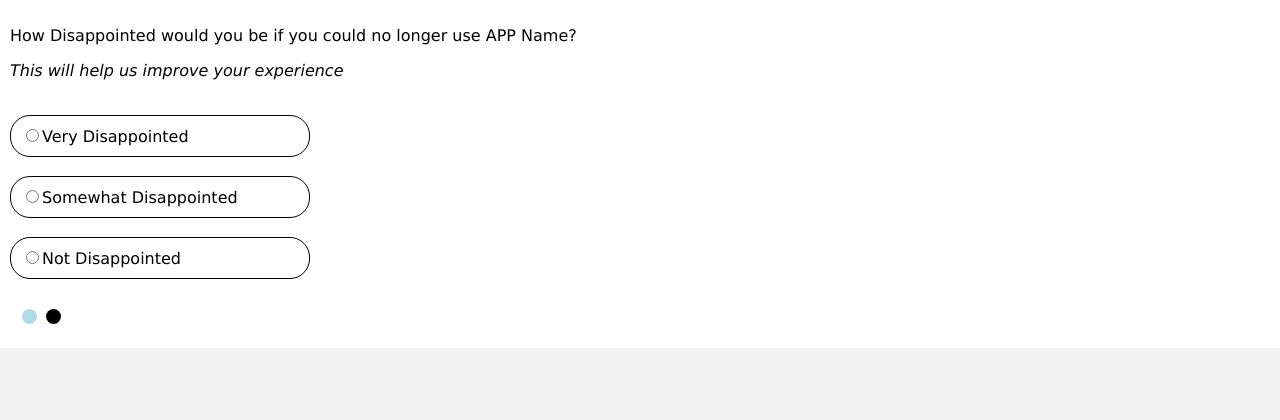
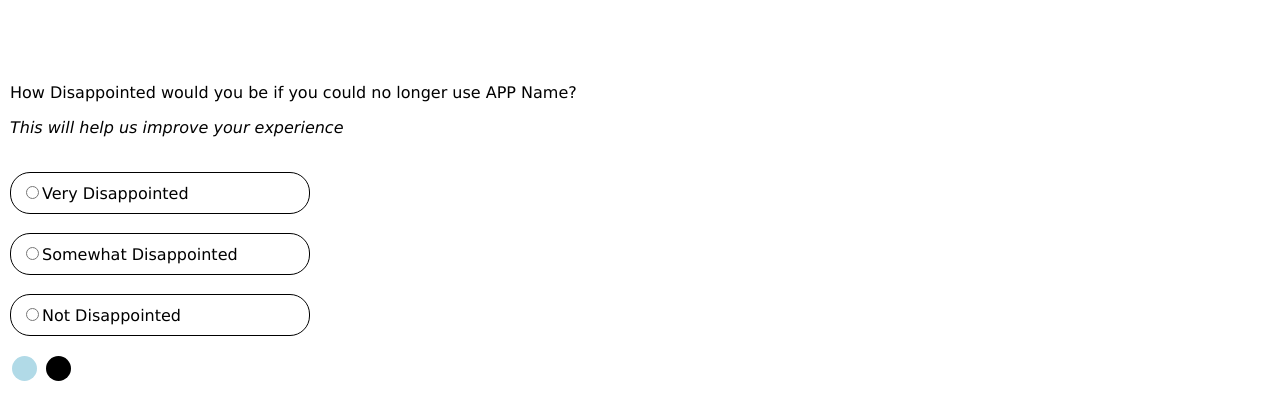
Before and after one commit to ChintzRuparel/clevertap-notifications-mockup, a plain HTML site: page app-intro.html in a window 1280 px wide. Drawn offline with Linux system fonts and the light colour scheme.

Commit message:
general built changes

```diff
--- a/app-intro.html
+++ b/app-intro.html
@@ -7,7 +7,7 @@
 
 <style>
 * {box-sizing: border-box}
-body {font-family: Verdana, sans-serif; margin:0;background-color:#f1f1f1f1;}
+body {font-family: Verdana, sans-serif; margin:0;background-color:white;}
 
 /* Slideshow container */
 .slideshow-container {
@@ -27,15 +27,15 @@ body {font-family: Verdana, sans-serif; margin:0;background-color:#f1f1f1f1;}
 .dot-container {
     text-align: left;
     justify-content: left;
-    padding: 20px;
+    padding: 10px;
     background: white;
 }
 
 /* The dots/bullets/indicators */
 .dot {
   cursor: pointer;
-  height: 15px;
-  width: 15px;
+  height: 25px;
+  width: 25px;
   margin: 0 2px;
   background-color: black;
   border-radius: 50%;
@@ -129,7 +129,7 @@ q {font-style: italic;}
 <div class="slideshow-container">
 
 <div class="mySlides">
-    <form method="POST" data-netlify="true">
+    <form method="POST" data-netlify="true">    <br><br><br>
     <p>How Disappointed would you be if you could no longer use APP Name?</p>
     <p><i>This will help us improve your experience</i></p> <br>
 
@@ -146,20 +146,11 @@ q {font-style: italic;}
     </div>
 
 </form>
-
-  <!-- <button class="cta" onclick="plusSlides(1)">
-
-    <span>Next</span>
-  <svg width="15px" height="10px" viewBox="0 0 13 10">
-    <path d="M1,5 L11,5"></path>
-    <polyline points="8 1 12 5 8 9"></polyline>
-  </svg>
-</button> -->
 </div>
 
 
 
-<div class="mySlides">
+<div class="mySlides"> <br><br><br>
   <p>How Could "App Name" be improved to better meet your needs?</p>
   <p style="color:#b1dae7 ;">
     This will help us improve your experience
@@ -193,18 +184,16 @@ transition-duration: 0.4s;" class="button2">Share Audio  <i class="fa fa-microph
 </button>
 
 
-
-
+</div>
 
 
 </div>
 
+
 <div class="dot-container">
-
   <span class="dot" onclick="currentSlide(1)"></span>
   <span class="dot" onclick="currentSlide(2)"></span>
 </div>
-
 
 
 
```
Also changed, not shown: lucky-wheel.html (+12 -3 lines), scratch-card.html (+16 -1 lines).
